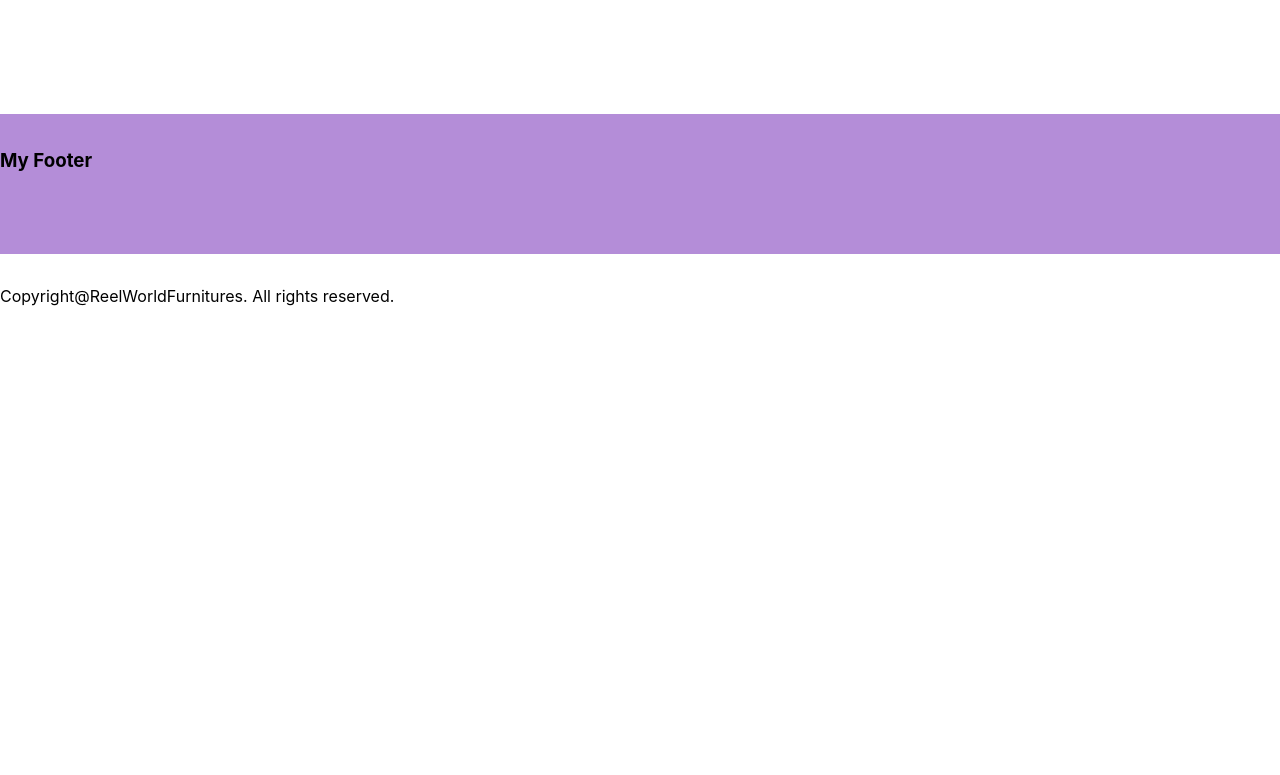
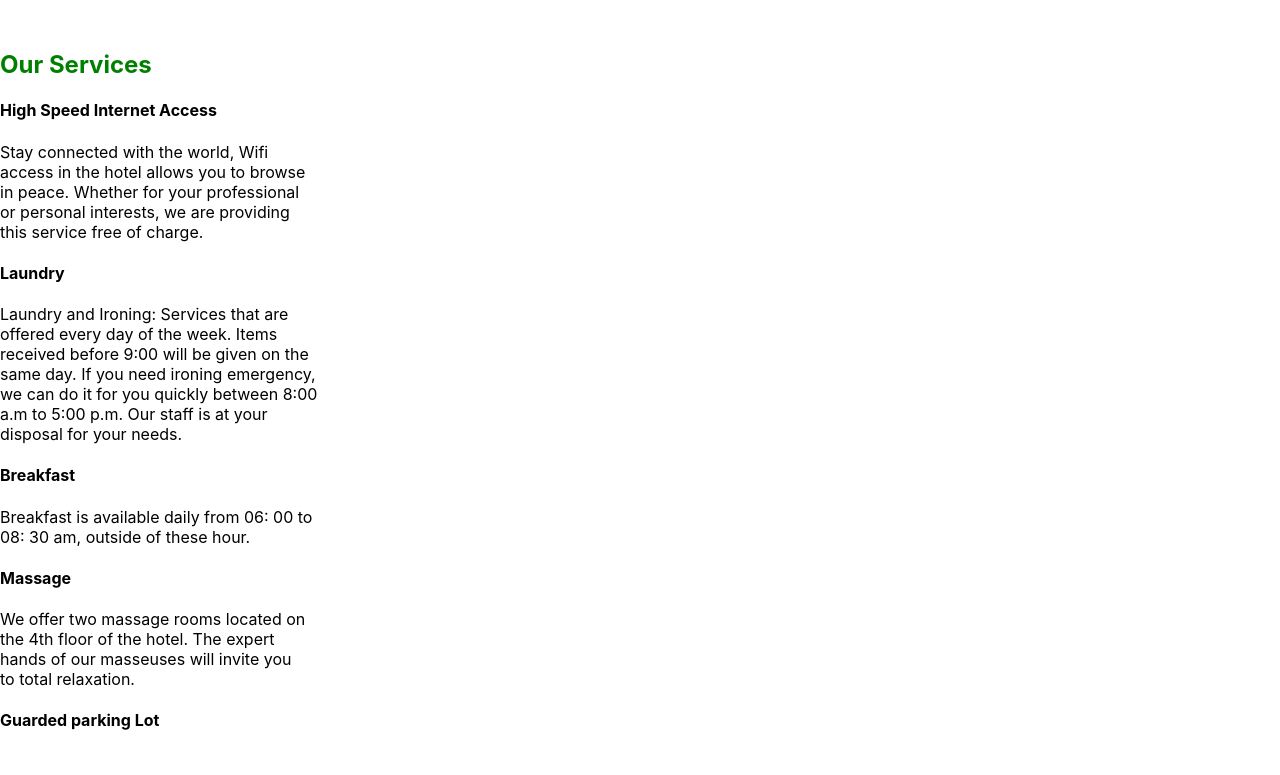
Before and after one commit to gideonlangat98/hotel_reservation_front-end, a React (Create React App) app: page / in a window 1280 px wide. Shown: the part 725-1500 px from the top of the page. Before the commit the page ends 1047 px from the top, so only its background shows below. Built offline with nearby package versions, Linux system fonts and the light colour scheme.

Commit message:
add services to home section

```diff
--- a/src/Components/Home.js
+++ b/src/Components/Home.js
@@ -16,13 +16,38 @@ function Home() {
           <img src={hotel} alt="hotel1" className="hotel1" style={{width: "850px", height: "600px", marginLeft: "3rem"}}/>
         </div>
         </div>
+        <div>
+          <h2 style={{color: "green", marginTop: "3rem"}}>Our Services</h2>
+        </div>
+        <div>
+          <div>
+            <h4>High Speed Internet Access</h4>
+            <p>Stay connected with the world, Wifi <br></br>access in the hotel allows you to browse<br></br> in peace. Whether for your professional <br></br>or personal interests, we are providing <br></br>this service free of charge.</p>
+          </div>
+          <div>
+            <h4>Laundry</h4>
+            <p>Laundry and Ironing: Services that are <br></br>offered every day of the week. Items <br></br>received before 9:00 will be given on the <br></br>same day. If you need ironing emergency, <br></br>we can do it for you quickly between 8:00 <br></br>a.m to 5:00 p.m. Our staff is at your <br></br>disposal for your needs.</p>
+          </div>
+          <div>
+            <h4>Breakfast</h4>
+            <p>Breakfast is available daily from 06: 00 to <br></br>08: 30 am, outside of these hour.</p>
+          </div>
+          <div>
+            <h4>Massage</h4>
+            <p>We offer two massage rooms located on <br></br>the 4th floor of the hotel. The expert <br></br>hands of our masseuses will invite you <br></br>to total relaxation.</p>
+          </div>
+          <div>
+            <h4>Guarded parking Lot</h4>
+            <p></p>
+          </div>
+        </div>
           <div className='footer'>
             <h3>
               My Footer
             </h3>
           </div>
           <div>
-            <p className='btm-footer' style={{}}>Copyright@ReelWorldFurnitures. All rights reserved.</p>
+            <p className='btm-footer' style={{textAlign:"center", fontWeight: "700"}}>Copyright@ReelWorldFurnitures. All rights reserved.</p>
           </div>
     </div>
     )
```
